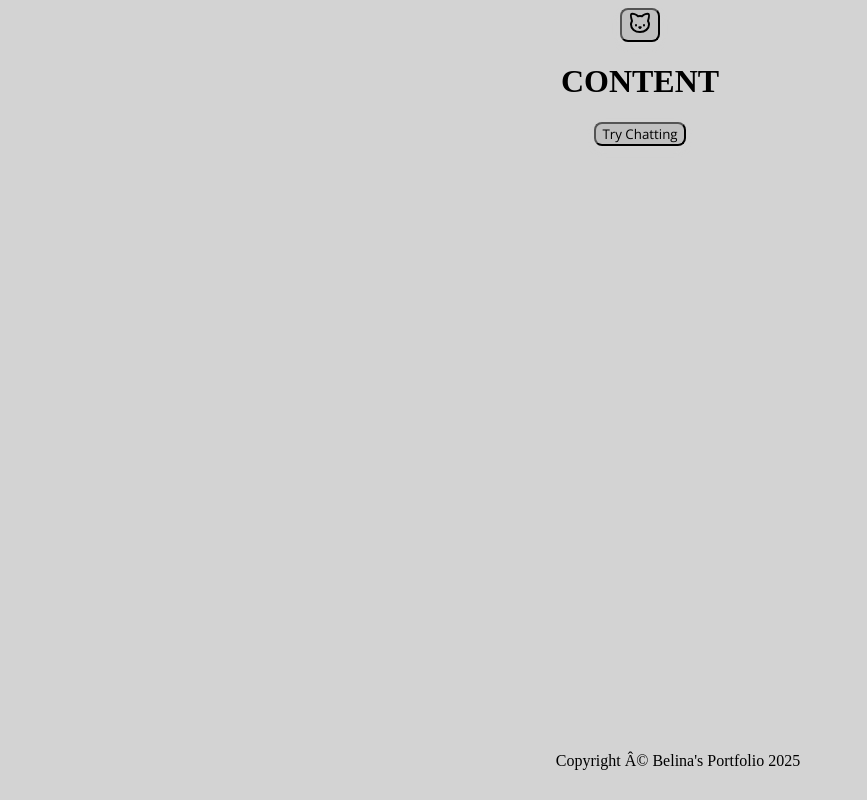
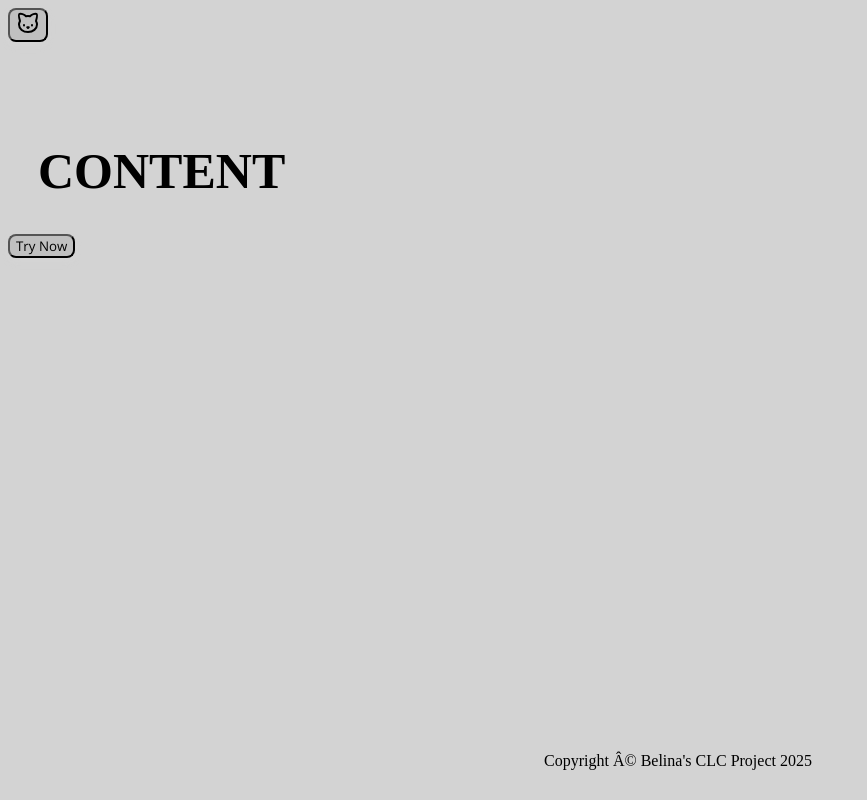
Before and after one commit to belll218/Capstone, a plain HTML site: page index.html in a window 1280 px wide. Shown: the whole page, without its empty margins (0-867 px from the left). Drawn offline with nearby package versions, Linux system fonts and the light colour scheme.

Commit message:
adjusted css for heading and added shade to text

```diff
--- a/index.html
+++ b/index.html
@@ -11,6 +11,14 @@
         <title>This is the Title</title>
     </head>
 
+    <style>
+        .text {
+            margin-left: 30px;
+            margin-top: 100px;
+            margin-right: 150px;
+        }
+    </style>
+
     <body>
     <div class="sidebar" id="menu" style="display:none">
         <button class="sidebar" id="menu" onclick="closeNav()">&times;</button>
@@ -22,7 +30,7 @@
             <h1 class="text">CONTENT</h1>
             <a href="chat.html">
                 <div>
-                    <button type="button" class="button">Try Chatting</button>
+                    <button type="button" class="button">Try Now</button>
                 </div>
             </a>
         </div>
@@ -46,7 +54,7 @@
     </script>
 
     <div class="footer">
-        Copyright Â© Belina's Portfolio 2025
+        Copyright Â© Belina's CLC Project 2025
     </div>
     </body>
 </html>
--- a/styles.css
+++ b/styles.css
@@ -1,13 +1,25 @@
+@font-face {
+    font-family: 'Anada Black';
+    src: url('AnandaBlackPersonalUseRegular-rg9Rx.ttf') format('truetype');
+    font-weight: normal;
+    font-style: normal;
+  }
+
 body {
     display: flex;
     flex-direction: column;
     background-color:lightgrey;
-    text-align: center;
     font-family: 'EB Garamond';
 }
 
+h1 {
+  font-size: 50px;
+}
+
 .text {
-    text-align: center;
+    margin-left: 50px;
+    margin-top: 150px
+    text-shadow: 4px 4px 4px #B8B8B8;
 }
 
 .button {
@@ -43,6 +55,7 @@ body {
 
   #openNav i {
     background-color: lightgrey;
+    margin-left: 5px;
     width: 20px;
     height: 20px;
   }
```
